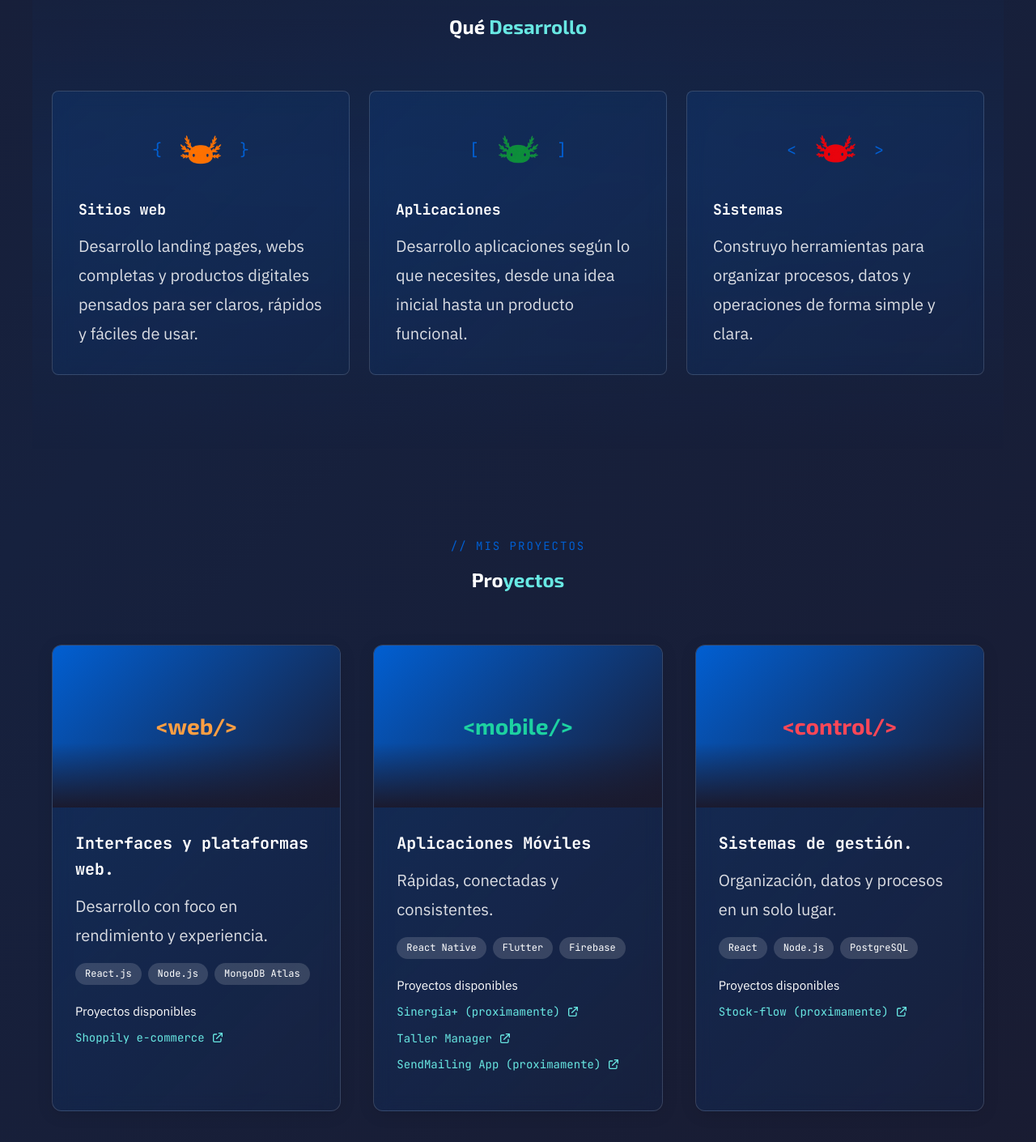
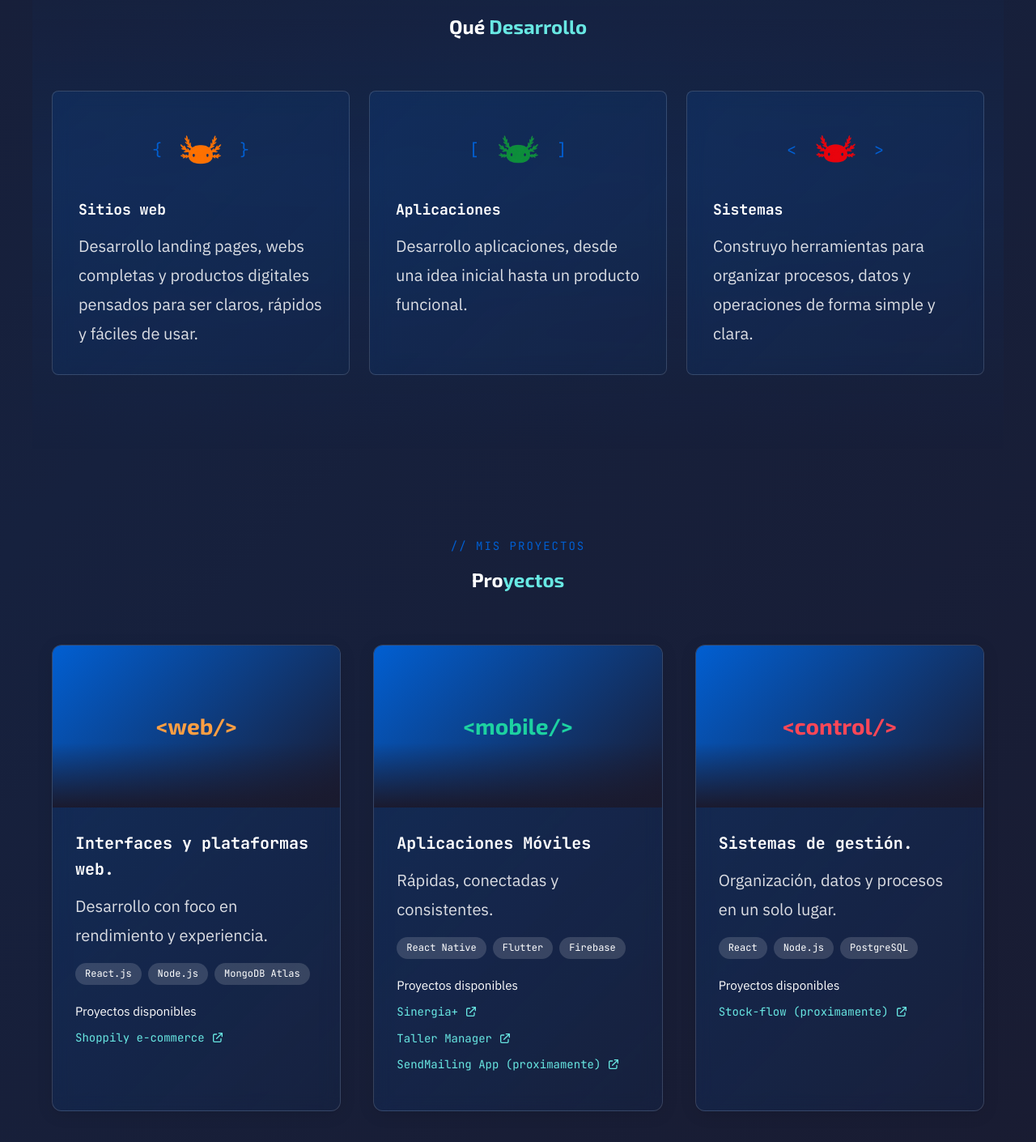
Before and after one commit to Emi8977/portfolio, a React (Vite) app: page / in a window 1280 px wide. Shown: the part 1999-3409 px from the top of the page at 81% size. Built offline with nearby package versions, Linux system fonts and the light colour scheme.

Commit message:
feat: subiendo app y datos de sinergi+

```diff
--- a/src/components/Projects.jsx
+++ b/src/components/Projects.jsx
@@ -3,9 +3,17 @@ import { useEffect, useRef, useState } from 'react'
 // Imágenes específicas para cada proyecto
 const sinergiaImages = [
 
-  'https://iili.io/Bm4k8Al.png',
-  'https://iili.io/Bm4k8Al.png',
-  'https://iili.io/Bm4k8Al.png'
+  'https://iili.io/CHiBEg9.jpg',
+  'https://iili.io/CHiC1QR.jpg',
+  'https://iili.io/CHiCtCQ.jpg',
+  'https://iili.io/CHin7P2.jpg',
+  'https://iili.io/CHinNcP.jpg',
+  'https://iili.io/CHiofDb.jpg',
+  'https://iili.io/CHiowXf.jpg',
+  'https://iili.io/CHixX3B.jpg',
+  'https://iili.io/CHiz5Mv.jpg',
+  'https://iili.io/CHiI3JI.jpg',
+  'https://iili.io/CHiIaWb.jpg'
 ]
 
 const tallerManagerImages = [
@@ -95,11 +103,11 @@ const projects = [
     apps: [
       {
         id: 'sinergiaplus',
-        title: 'Sinergia+ (proximamente)',
-        description: 'Sinergia+ nació como un proyecto académico junto a referentes y organizadores de clubes y grupos comunitarios que necesitaban una solución para fomentar la actividad física y la vida social. La app permite crear y unirse a grupos y eventos — tanto deportivos como recreativos — conectando personas con intereses en común.\n\nLideré el equipo de desarrollo y actué como nexo directo con los organizadores, traduciendo sus necesidades en decisiones de producto. Además de la coordinación del equipo, fui el desarrollador principal, llevando adelante la implementación con Flutter.\n\nEl desafío fue diseñar una experiencia que incentive la participación activa — no solo que los usuarios descubran eventos, sino que los creen, convoquen y sostengan en el tiempo. \n\n\_nota: La versión desplegada es un entorno de demostración — la plataforma de producción se encuentra en uso activo.',
+        title: 'Sinergia+',
+        description: 'Sinergia+ nació como un proyecto académico junto a referentes y organizadores de clubes y grupos comunitarios que necesitaban una solución para fomentar la actividad física y la vida social. La app permite crear y unirse a grupos y eventos — tanto deportivos como recreativos — conectando personas con intereses en común.\n\nLideré el equipo de desarrollo y actué como nexo directo con los organizadores, traduciendo sus necesidades en decisiones de producto. Además de la coordinación del equipo, fui el desarrollador principal, llevando adelante la implementación con Flutter.\n\nEl desafío fue diseñar una experiencia que incentive la participación activa — no solo que los usuarios descubran eventos, sino que los creen, convoquen y sostengan en el tiempo. \n\n\_nota: La versión desplegada es un entorno de demostración — la plataforma de producción se encuentra en uso activo.\n\n\_nota: Usuario (admin): personal@email.com / Contraseña: 123456\n\n\_nota: Usuario(regular): personal2@email.com / Contraseña: 123456 \n\nNimbus Software es un proyecto incorporado al portfolio de Fluxxar Software Studio, que gestiona su continuidad operativa, el desarrollo del software y su identidad visual.',
         logo: 'https://iili.io/BQ28afV.png',
         images: sinergiaImages,
-        url: 'https://apps.fluxxar.com/sinergia'
+        url: 'https://appetize.io/app/b_ipfkyazf6xnfyxdrwunk3xbvt4'
       },
       {
         id: 'tallermanager',
--- a/src/components/Services.jsx
+++ b/src/components/Services.jsx
@@ -16,7 +16,7 @@ const services = [
     icon: logoaxsistemamedida,
     symbolAfter: ']',
     title: 'Aplicaciones',
-    description: 'Desarrollo aplicaciones según lo que necesites, desde una idea inicial hasta un producto funcional.'
+    description: 'Desarrollo aplicaciones, desde una idea inicial hasta un producto funcional.'
   },
   {
     symbolBefore: '<',
```
